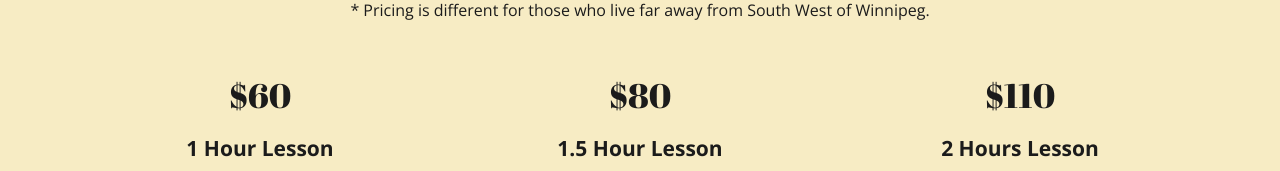
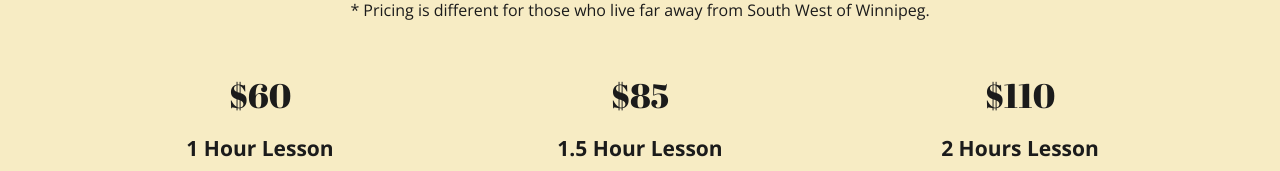
Before and after one commit to AnnHo01/key2success_driving, a Next.js app: page / in a window 1280 px wide. Shown: the part 1892-2063 px from the top of the page. Built offline with nearby package versions, Linux system fonts and the light colour scheme; no server answers.

Commit message:
Update 1.5 hour lesson price

```diff
--- a/src/app/page.js
+++ b/src/app/page.js
@@ -154,7 +154,7 @@ export default function Home() {
               </Col>
               <Col xs={8} lg={4} className='mb-3 g-0 g-lg-3'>
                 <div className={`${styles.course}`}>
-                  <p className={`${styles.price}`}>$80</p>
+                  <p className={`${styles.price}`}>$85</p>
                   <h4>1.5 Hour Lesson</h4>
                   <p>Free pickup and dropoff to student designated location.</p>
                 </div>
```
